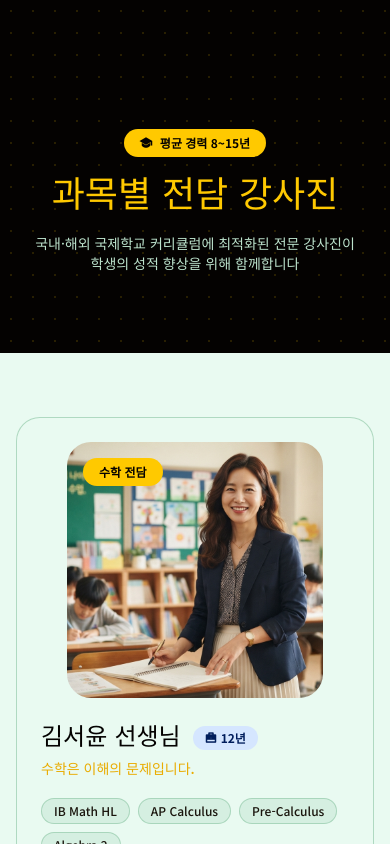
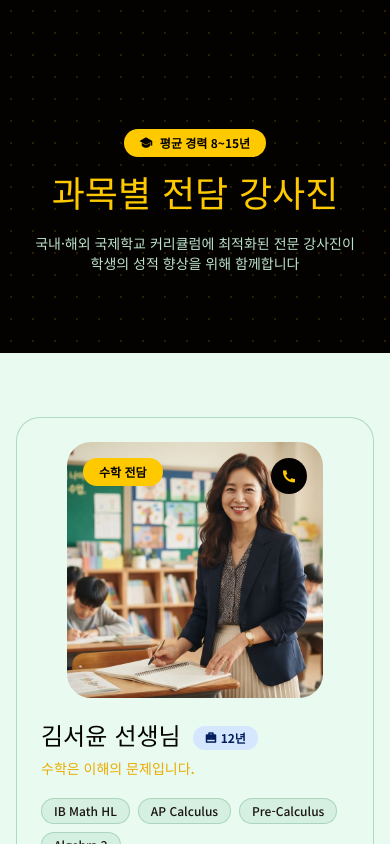
Before and after one commit to hasa080525-ctrl/global, a React (Vite) app: page /faculty in a window 390 px wide. Shown: the top 844 px of the page. Built offline with nearby package versions, Linux system fonts and the light colour scheme.

Commit message:
feat: make teacher cards click-to-call
Wrap teacher cards on the home page and /faculty page in tel: links
with a phone icon badge, so tapping a teacher connects directly to
010-3951-0535 instead of requiring users to scroll to a separate CTA.

Co-Authored-By: Claude Sonnet 5 <noreply@anthropic.com>

```diff
--- a/src/pages/home/components/Teachers.tsx
+++ b/src/pages/home/components/Teachers.tsx
@@ -22,16 +22,21 @@ export default function Teachers() {
         {/* Horizontal scroll */}
         <div className="mt-10 flex gap-5 overflow-x-auto scroll-smooth pb-6 px-6 md:px-10 snap-x snap-mandatory [-ms-overflow-style:none] [scrollbar-width:none] [&::-webkit-scrollbar]:hidden">
           {TEACHERS.map((t) => (
-            <div
+            <a
               key={t.id}
-              className="flex-none w-64 md:w-72 snap-start rounded-2xl bg-accent-800 overflow-hidden"
+              href="tel:01039510535"
+              aria-label={`${t.name} 상담 전화 연결 010-3951-0535`}
+              className="flex-none w-64 md:w-72 snap-start rounded-2xl bg-accent-800 overflow-hidden cursor-pointer transition hover:-translate-y-1"
             >
-              <div className="w-full h-56 md:h-64 overflow-hidden">
+              <div className="relative w-full h-56 md:h-64 overflow-hidden">
                 <img
                   src={t.image}
                   alt={t.name}
                   className="w-full h-full object-cover object-top"
                 />
+                <span className="absolute top-3 right-3 flex h-9 w-9 items-center justify-center rounded-full bg-primary-500 text-foreground-950">
+                  <i className="ri-phone-fill text-base" />
+                </span>
               </div>
               <div className="p-5">
                 <div className="flex items-center gap-2 mb-2">
@@ -50,7 +55,7 @@ export default function Teachers() {
                   ))}
                 </ul>
               </div>
-            </div>
+            </a>
           ))}
         </div>
 
--- a/src/pages/teachers/page.tsx
+++ b/src/pages/teachers/page.tsx
@@ -82,9 +82,11 @@ export default function TeachersPage() {
               TONE_MAP[toneCycle[idx % toneCycle.length]];
             const isEven = idx % 2 === 0;
             return (
-              <article
+              <a
                 key={t.id}
-                className={`flex flex-col gap-6 md:gap-10 rounded-3xl border border-background-300/70 bg-background-50 p-6 md:p-8 transition hover:-translate-y-1 ${
+                href="tel:01039510535"
+                aria-label={`${t.name} 상담 전화 연결 010-3951-0535`}
+                className={`flex flex-col gap-6 md:gap-10 rounded-3xl border border-background-300/70 bg-background-50 p-6 md:p-8 transition hover:-translate-y-1 cursor-pointer ${
                   isEven ? "lg:flex-row" : "lg:flex-row-reverse"
                 }`}
               >
@@ -103,6 +105,9 @@ export default function TeachersPage() {
                     >
                       {t.subject} 전담
                     </div>
+                    <span className="absolute right-4 top-4 flex h-9 w-9 items-center justify-center rounded-full bg-foreground-950 text-primary-500">
+                      <i className="ri-phone-fill text-base" />
+                    </span>
                   </div>
                 </div>
 
@@ -151,7 +156,7 @@ export default function TeachersPage() {
                     </span>
                   </div>
                 </div>
-              </article>
+              </a>
             );
           })}
         </div>
```
